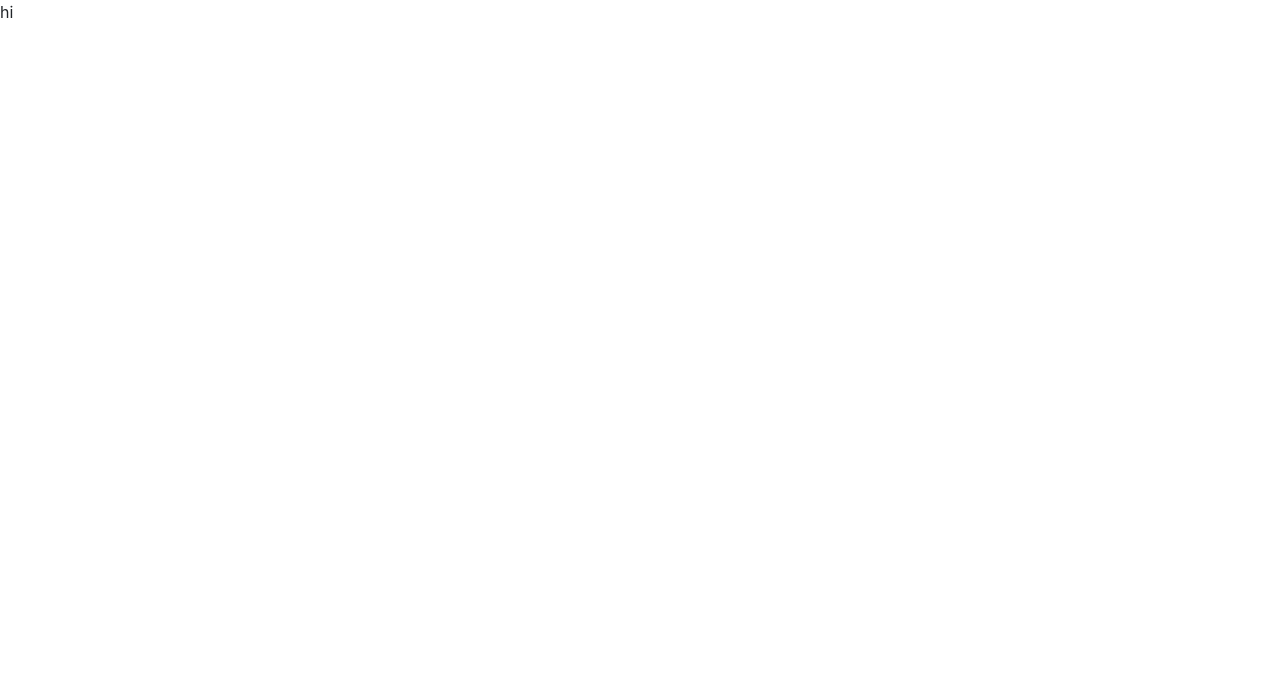
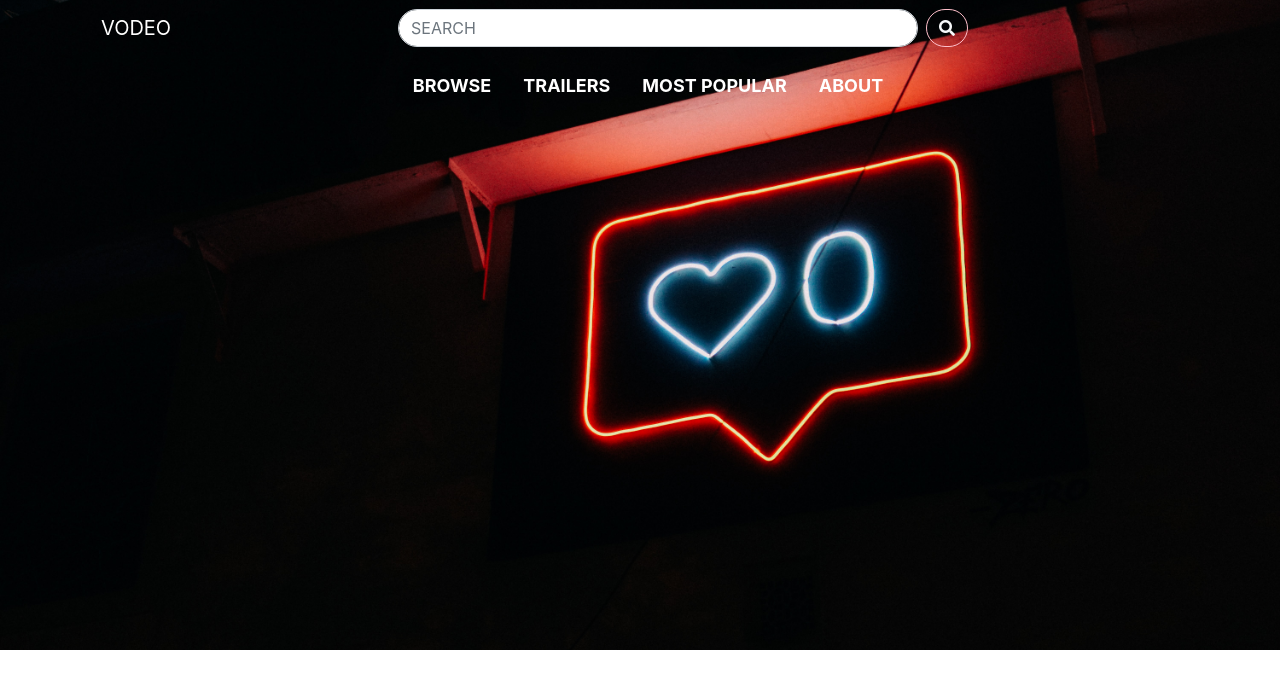
Before and after one commit to rohanrony250/Test_PR, a React (Create React App) app: page / in a window 1280 px wide. Shown: the top 688 px of the page. Built offline with nearby package versions, Linux system fonts and the light colour scheme.

Commit message:
navbar-component created and styles applied

```diff
--- a/public/index.html
+++ b/public/index.html
@@ -3,6 +3,8 @@
   <head>
     <meta charset="utf-8" />
     <link rel="icon" href="%PUBLIC_URL%/favicon.ico" />
+    <link rel="stylesheet" href="https://use.fontawesome.com/releases/v5.0.13/css/all.css" integrity="sha384-DNOHZ68U8hZfKXOrtjWvjxusGo9WQnrNx2sqG0tfsghAvtVlRW3tvkXWZh58N9jp"
+    crossorigin="anonymous">
     <meta name="viewport" content="width=device-width, initial-scale=1" />
     <meta name="theme-color" content="#000000" />
     <meta
--- a/src/App.js
+++ b/src/App.js
@@ -1,9 +1,10 @@
 import React from 'react'
-import NavbarComponent from './components/navbar-component/navbar-component'
+import HeaderComponent from './components/header-component/header-component';
+// import NavbarComponent from './components/navbar-component/navbar-component'
 function App() {
   return (
     <div>
-      <NavbarComponent/>
+      <HeaderComponent/>
     </div>
   );
 }
--- /dev/null
+++ b/src/components/header-component/header-component.jsx
@@ -0,0 +1,13 @@
+import React from 'react'
+import './header-styles.scss'
+import NavbarComponent from '../navbar-component/navbar-component'
+
+
+const HeaderComponent = () =>
+(
+    <div className='main-header'>
+        <NavbarComponent/>
+    </div>
+)
+
+export default HeaderComponent
--- /dev/null
+++ b/src/components/header-component/header-styles.scss
@@ -0,0 +1,9 @@
+.main-header
+{
+    min-height: 650px;
+    //background-color: black;
+    background-image: url('../../resources/header-pic.jpg');
+    background-repeat: no-repeat;
+    background-size: cover;
+    background-position-y: center;
+}
--- a/src/components/navbar-component/navbar-component.jsx
+++ b/src/components/navbar-component/navbar-component.jsx
@@ -1,11 +1,31 @@
 import React from 'react'
 import './navbar-styles.scss'
-
+import { Container,Navbar,Form, FormControl, Button } from 'react-bootstrap'
 const NavbarComponent = () =>
 (
-    <div>
-        hi
-    </div>
+    <Container>
+        <Navbar expand='lg' variant='dark'>
+            <Navbar.Brand href='#' className='Navbar-brand'>VODEO</Navbar.Brand>
+            <Form inline className='mx-auto search-input'>
+                <FormControl type='text' placeholder='SEARCH' className='mr-2 search-input-field'/>
+                <Button variant='outline-light' className='search-button'><i class="fas fa-search"></i></Button>
+            </Form>
+        </Navbar>
+        <div className='navbar-titles text-center my-3'>
+            <span className='navbar-title  ml-3 p-3'>
+                Browse
+            </span>
+            <span className='navbar-title p-3'>
+                Trailers
+            </span>
+            <span className='navbar-title p-3'>
+                most popular
+            </span>
+            <span className='navbar-title p-3'>
+                About
+            </span>
+        </div>
+    </Container>
 )
 
 export default NavbarComponent
--- a/src/components/navbar-component/navbar-styles.scss
+++ b/src/components/navbar-component/navbar-styles.scss
@@ -0,0 +1,35 @@
+.search-input
+{
+    .search-input-field
+    {
+        border-radius: 62px;
+        width: 520px !important;
+
+    }
+    .search-button
+    {
+        border-radius: 22px;
+        border-color: pink;
+    }
+}
+
+.navbar-titles
+{
+
+    .navbar-title
+    {
+        font-weight: bold;
+        font-size: large;
+        text-transform: uppercase;
+        color: white;
+
+        &:hover
+        {
+            cursor: pointer;
+            border: 2px solid;
+            border-color: skyblue;
+            background-color: black;
+            color: #e7717d
+        }
+    }
+}
```
Also changed, not shown: src/resources/header-pic.jpg (added).
